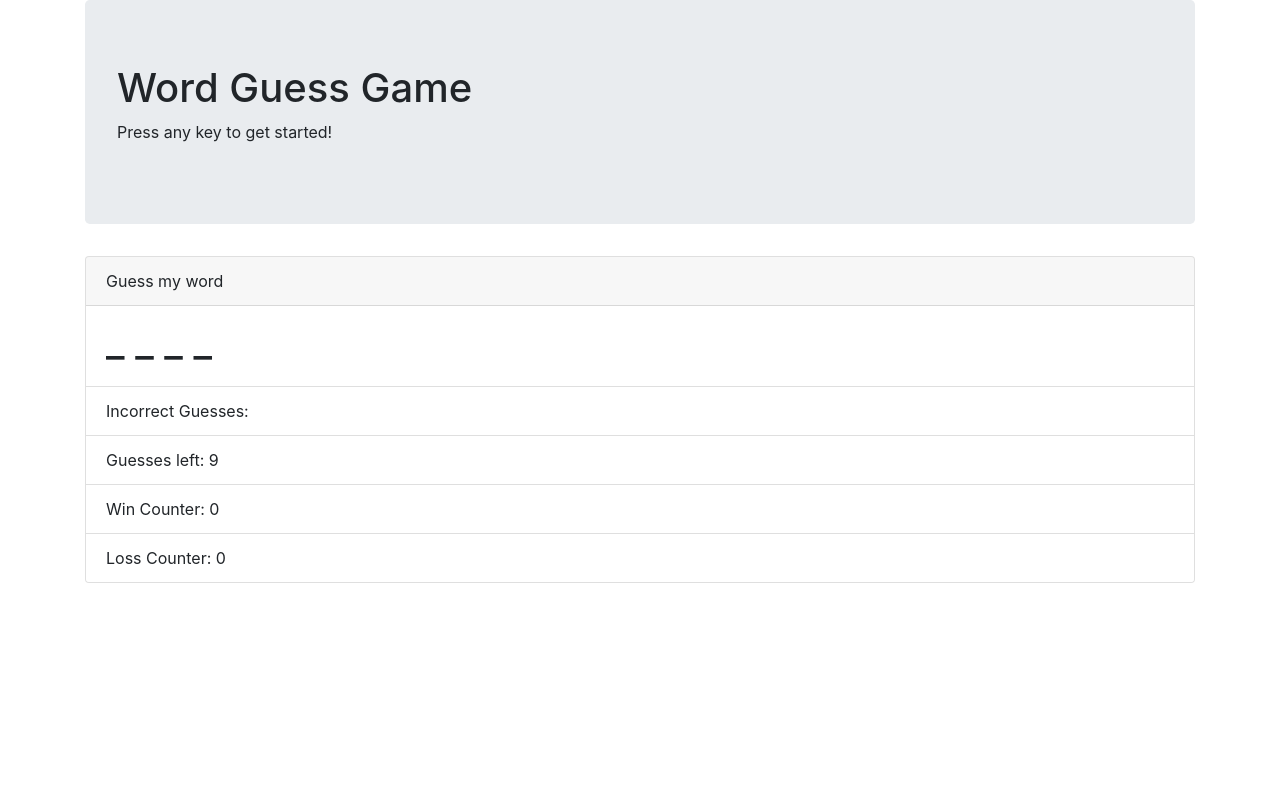
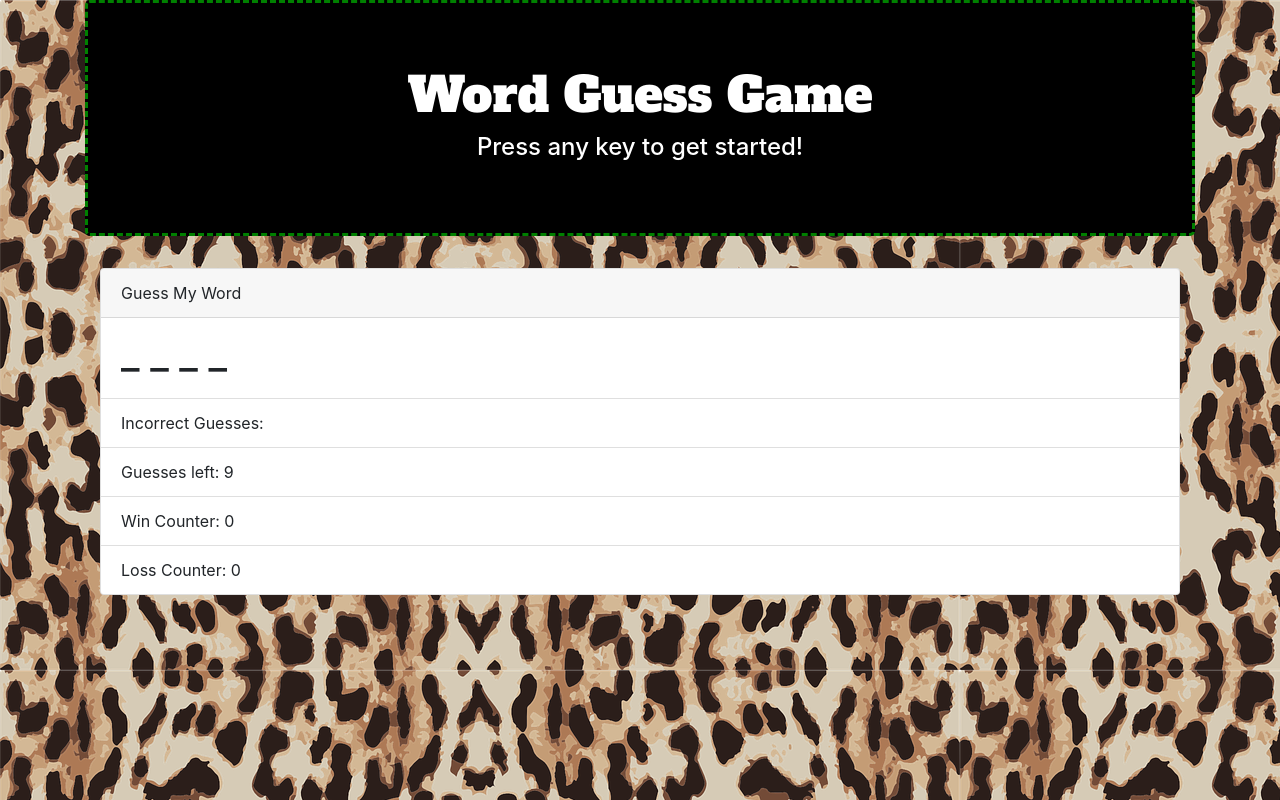
Before and after one commit to digipet007/Word-Guess-Game, a plain HTML site: page index.html in a window 1280 px wide. Drawn offline with nearby package versions, Linux system fonts and the light colour scheme.

Commit message:
applying css styling

```diff
--- a/assets/css/style.css
+++ b/assets/css/style.css
@@ -0,0 +1,16 @@
+.jumbotron {
+    background-color: black;
+    color: white;
+    border-color: green;
+    border-style: dashed;
+}
+
+#websiteTitle{
+    font-size: 3em;
+    vertical-align: middle;
+    font-family: 'Alfa Slab One', cursive;
+}
+
+body{
+    background-image: url("../images/leopard.png")
+}
--- a/index.html
+++ b/index.html
@@ -2,22 +2,25 @@
 <html lang="en">
 <head>
     <meta charset="UTF-8">
+    <meta name="viiewport" content="width = device-width, initial-scale = 1">
     <title>Word Guess Game</title>
     <!--Bootstrap CDN-->
     <link rel="stylesheet" href="https://stackpath.bootstrapcdn.com/bootstrap/4.3.1/css/bootstrap.min.css" integrity="sha384-ggOyR0iXCbMQv3Xipma34MD+dH/1fQ784/j6cY/iJTQUOhcWr7x9JvoRxT2MZw1T" crossorigin="anonymous">
+    <link rel="stylesheet" type="text/css" href="assets/css/style.css">
+    <link href="https://fonts.googleapis.com/css?family=Alfa+Slab+One&display=swap" rel="stylesheet">
   </head>
 <body>
 
     <div class="container">
 
         <div class="jumbotron">
-                <h1>Word Guess Game</h1>
-                <p>Press any key to get started!</p>
+                <h1 class="text-center" id="websiteTitle">Word Guess Game</h1>
+                <h4 class="text-center">Press any key to get started!</h4>
         </div>
-
+        <div class="container">
             <div class="card" style="width: 100%;">
                     <div class="card-header">
-                  Guess my word
+                      Guess My Word
                     </div>
                     <ul class="list-group list-group-flush">
                       <li class="list-group-item"><h1 id="wordToGuess">_ _ _ _ _ _ _</h1></li>
@@ -27,7 +30,9 @@
                       <li class="list-group-item">Loss Counter: <span id="lossCounter"></span></li>
                     </ul>
             </div>
-
+          </div>
+          </div>
+        </div>
     </div>
 
     <!--link to Javasript-->
```
Also changed, not shown: assets/images/leopard.png (added). Lines whose indentation alone changed are shown as unchanged.
